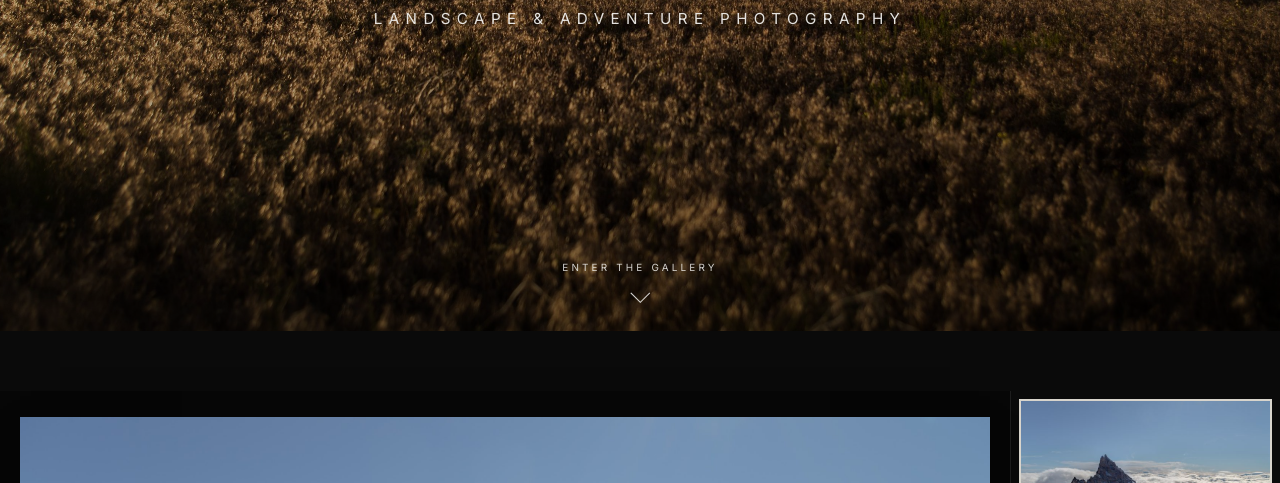
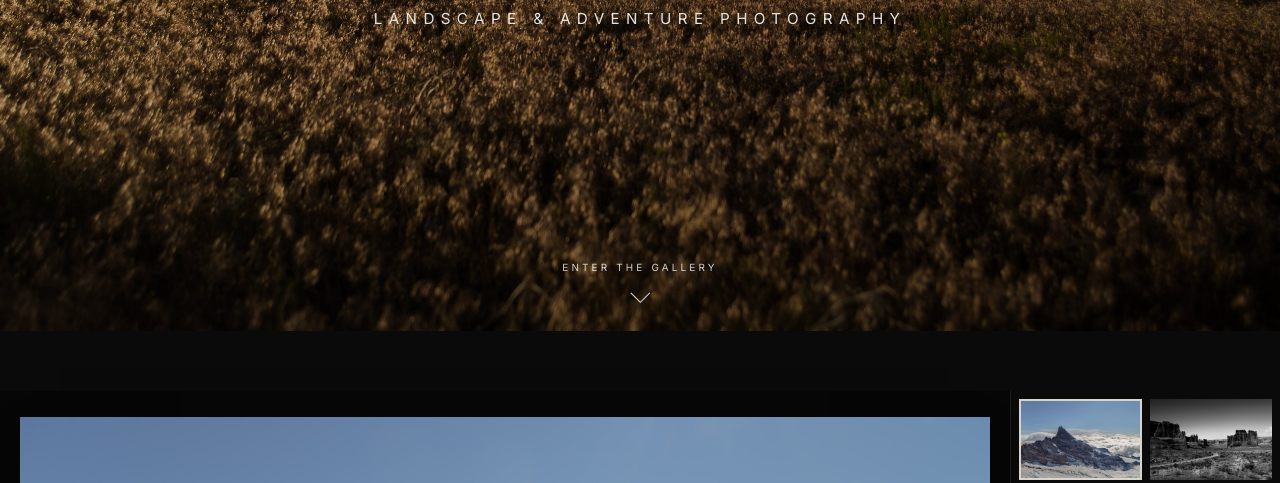
Before and after one commit to Gibberney/mikegibneyphoto, a website: page index.html in a window 1280 px wide. Shown: the part 469-952 px from the top of the page. Drawn offline with nearby package versions, Linux system fonts and the light colour scheme.

Commit message:
Tighter thumbnail rows so landscapes pair up

```diff
--- a/css/styles.css
+++ b/css/styles.css
@@ -13,7 +13,6 @@
   --line-2: #2a2a2a;
   --accent: #d8d4cc;
   --bar-h: 60px;
-  --thumb-cols: 5;
   --gap: 8px;
   --sans: "Inter", system-ui, -apple-system, Segoe UI, Roboto, Helvetica, Arial, sans-serif;
   --serif: "Cormorant Garamond", Georgia, serif;
@@ -181,7 +180,7 @@ a { color: inherit; text-decoration: none; }
 
 /* Right: thumbnails in their natural shape, packed into even rows */
 .thumbs {
-  --row-h: 92px;
+  --row-h: 76px;
   height: calc(100vh - var(--bar-h));
   overflow-y: auto;
   overflow-x: hidden;
```
